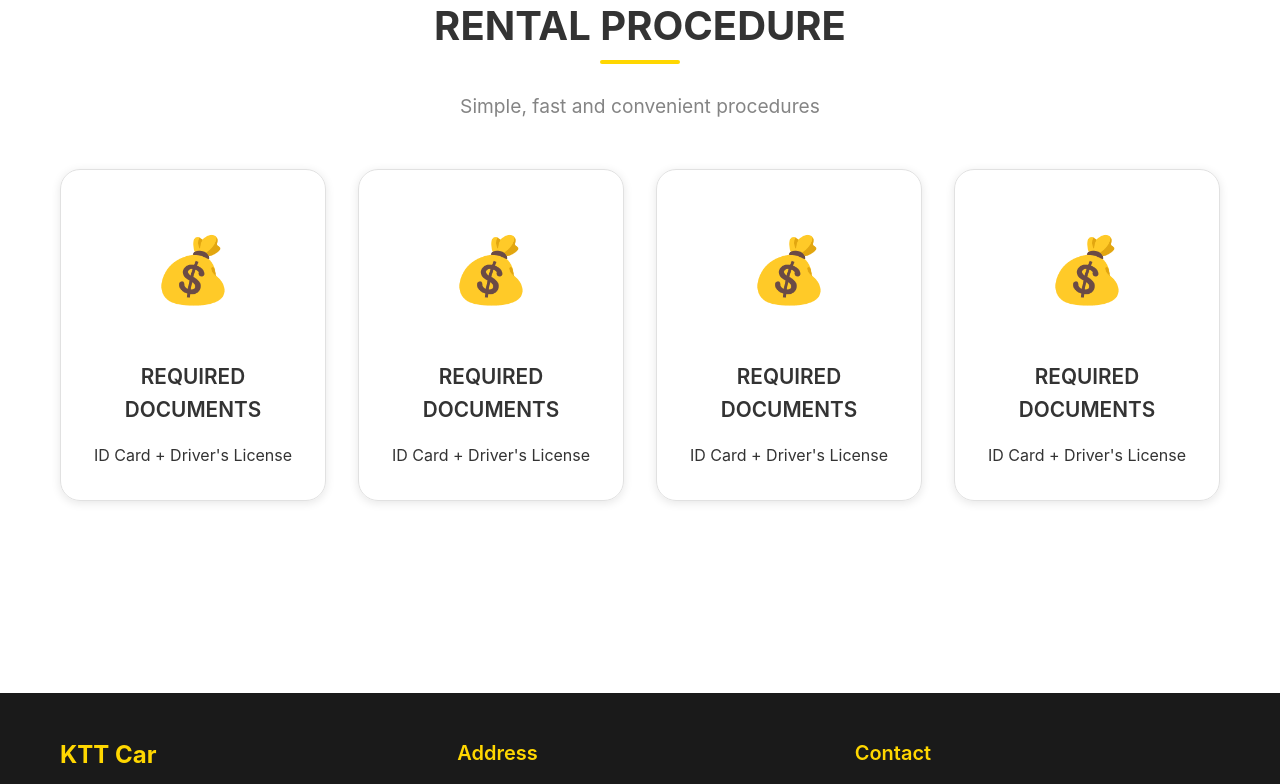
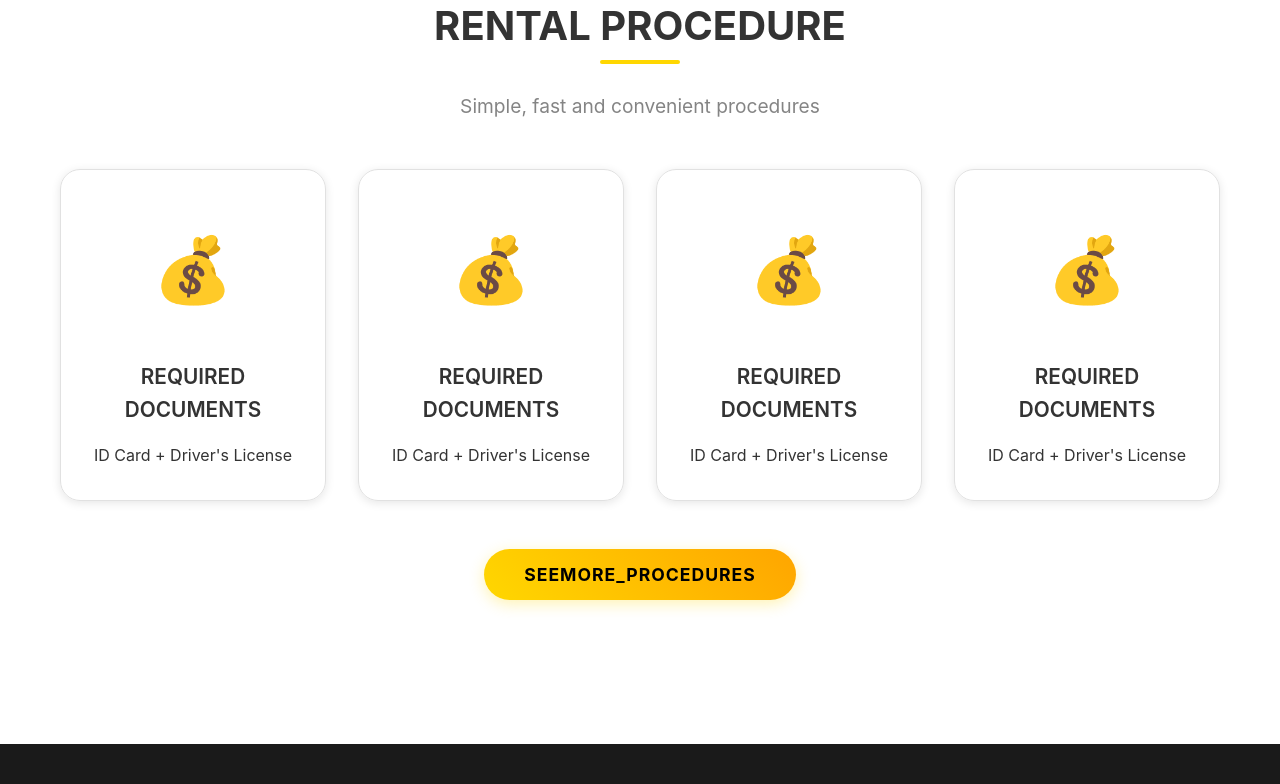
Before and after one commit to Jelly2000/KTT-demo, a React (Vite) app: page / in a window 1280 px wide. Shown: the part 638-1422 px from the top of the page. Built offline with nearby package versions, Linux system fonts and the light colour scheme.

Commit message:
add highligh button

```diff
--- /dev/null
+++ b/src/components/HighlightedButton/HighlightedButton.jsx
@@ -0,0 +1,11 @@
+const HighlightedButton = ({ children, onClick, className }) => {
+    return (
+        <div className={className}>
+            <button className='cta-button' onClick={onClick}>
+                {children}
+            </button>
+        </div>
+    );
+};
+
+export default HighlightedButton;
--- a/src/components/card/styles.css
+++ b/src/components/card/styles.css
@@ -23,3 +23,25 @@
         color: var(--text-color);
     }
 }
+
+.small-flat-card:hover {
+    transform: translateY(-8px);
+    box-shadow: var(--hover-shadow);
+    border-color: var(--primary-color);
+}
+
+.small-flat-card::before {
+    content: '';
+    position: absolute;
+    top: 0;
+    left: 0;
+    right: 0;
+    height: 4px;
+    background: linear-gradient(90deg, var(--primary-color), #FFA500);
+    transform: scaleX(0);
+    transition: var(--transition);
+}
+
+.small-flat-card:hover::before {
+    transform: scaleX(1);
+}
--- a/src/pages/home/Home.css
+++ b/src/pages/home/Home.css
@@ -160,3 +160,6 @@
     margin-top: 3rem;
     margin-bottom: 3rem;
 }
+.procedure-cta {
+    text-align: center;
+}
--- a/src/pages/home/Home.jsx
+++ b/src/pages/home/Home.jsx
@@ -4,6 +4,7 @@ import '../shared-styles.css';
 import './Home.css';
 import Heading from '../../components/Heading/Heading';
 import Card from '../../components/card/Card';
+import HighlightedButton from '../../components/HighlightedButton/HighlightedButton';
 
 const Home = () => {
   const { t } = useTranslation();
@@ -17,9 +18,11 @@ const Home = () => {
           <p className="hero-subtitle">
             {t('hero_subtitle')}
           </p>
-          <button className="cta-button">
+          <HighlightedButton
+            onClick={() => console.log('Button clicked')}
+          >
             {t('hero_ctaButton')}
-          </button>
+          </HighlightedButton>
         </div>
       </section>
 
@@ -60,6 +63,12 @@ const Home = () => {
               uiContext='small-flat'
             />
           </div>
+          <HighlightedButton
+            className="procedure-cta"
+            onClick={() => console.log('Button clicked')}
+          >
+            {t('seemore_procedures')}
+          </HighlightedButton>
         </div>
       </section>
     </div>
```
Also changed, not shown: src/components/index.js (added).
